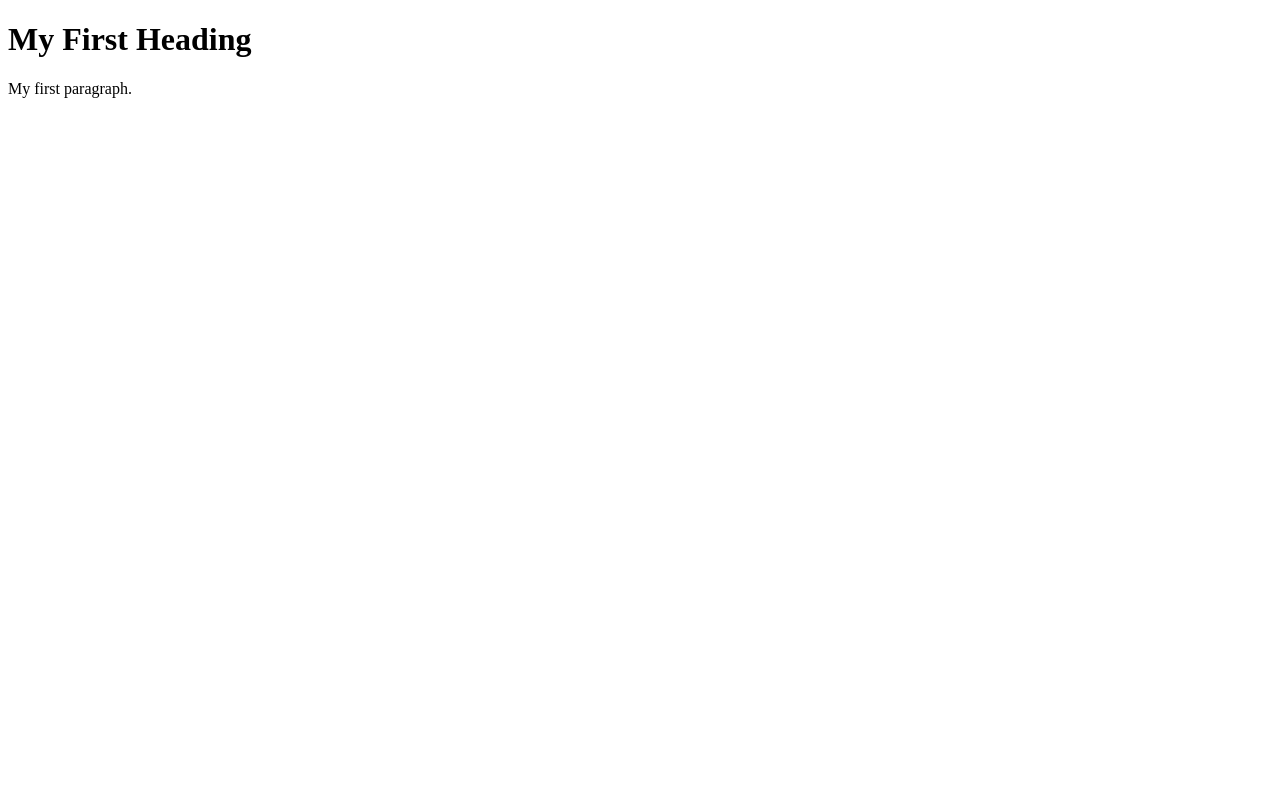
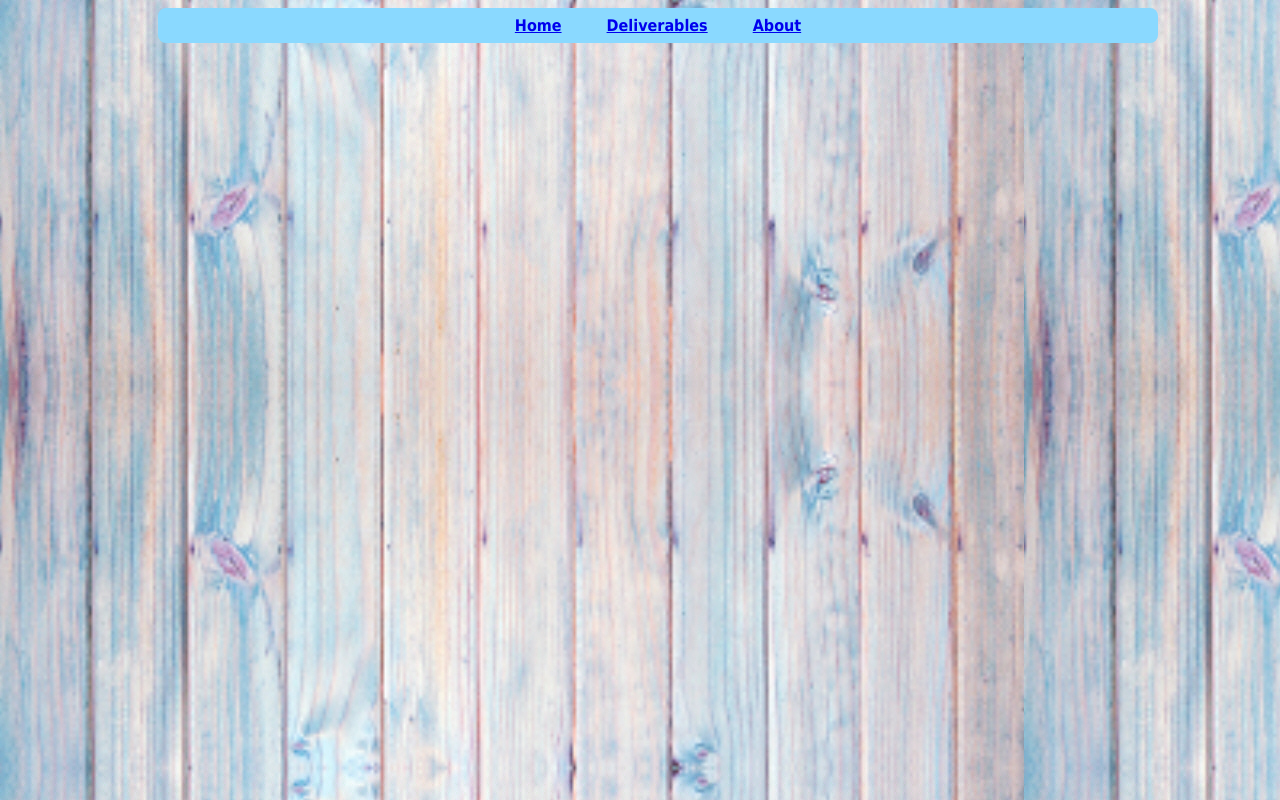
Before and after one commit to Woutervv95/Woutervv95.github.io, a plain HTML site: page index.html in a window 1280 px wide. Drawn offline with Linux system fonts and the light colour scheme.

Commit message:
Second try

```diff
--- a/index.html
+++ b/index.html
@@ -1,10 +1,17 @@
 <!DOCTYPE html>
 <html>
+<head>
+<link rel="stylesheet" type="text/css" href="mainio.css">
+</head>
 <body>
 
-<h1>My First Heading</h1>
-
-<p>My first paragraph.</p>
+<div id="menu">
+<ul>
+<li><a href="index.html">Home</a></li>
+<li><a href="deliverables.html">Deliverables</a></li>
+<li><a href="about.html">About</a></li>
+</ul>
+</div>
 
 </body>
 </html>
--- /dev/null
+++ b/mainio.css
@@ -0,0 +1,24 @@
+body {
+	background-image:url('image-background.jpg');
+}
+
+#menu {
+    width: 1000px;
+    height: 35px;
+    font-size: 16px;
+    font-family: Tahoma, Geneva, sans-serif;
+    font-weight: bold;
+    text-align: center;
+	margin-left: 150px;
+    background-color: #8AD9FF;
+        border-radius: 8px;
+}
+#menu ul {
+    height: auto;
+    padding: 8px 0px;
+    margin: 0px;
+}
+#menu li {
+display: inline;
+padding: 20px;
+}
```
Also changed, not shown: about.html (added, +10 -0 lines), deliverables.html (added, +10 -0 lines), Image-background.jpg (added).
